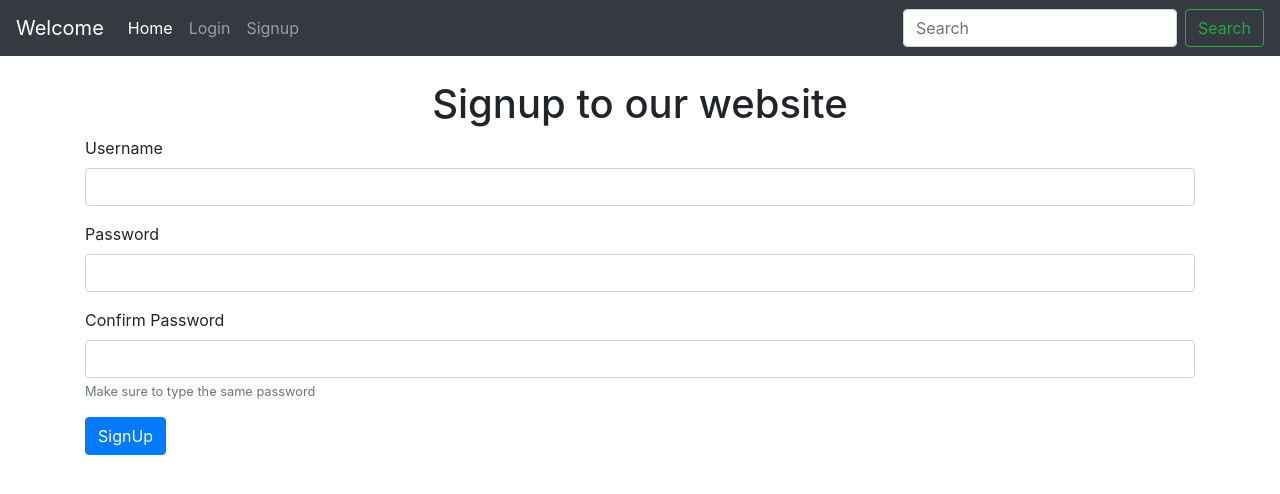
After one commit to vaynesuuu/warmup-Alecando, a PHP site: page /signup.php in a window 1280 px wide. The commit adds this page. Shown: the top 494 px of the page. Run offline with PHP 8.4, Linux system fonts and the light colour scheme.

Commit message:
Added new files

```diff
--- a/Source/newsfeed.php
+++ b/Source/newsfeed.php
@@ -18,4 +18,5 @@ catch(PDOException $error)
   echo "Failed to Connect";
 }
 
+
   ?>
--- a/Source/newsfeeddisplay.php
+++ b/Source/newsfeeddisplay.php
@@ -13,12 +13,10 @@ if(isset($_POST['message_btn']))
 			foreach($pdoQuery_run as $row)
 			{
 				echo '
-
 				<tr>
 					<th> '.$row->message.' </th><br></br>
 					<th> '.$row->date.' </th>
 				</tr>
-
 				';
 			}
 
--- /dev/null
+++ b/Source/partials.php
@@ -0,0 +1,42 @@
+<?php
+if(isset($_SESSION['loggedin']) && $_SESSION['loggedin']==true){
+  $loggedin= true;
+}
+else{
+  $loggedin = false;
+}
+echo '<nav class="navbar navbar-expand-lg navbar-dark bg-dark">
+  <a class="navbar-brand" href="/newsfeed">Welcome</a>
+  <button class="navbar-toggler" type="button" data-toggle="collapse" data-target="#navbarSupportedContent" aria-controls="navbarSupportedContent" aria-expanded="false" aria-label="Toggle navigation">
+    <span class="navbar-toggler-icon"></span>
+  </button>
+
+  <div class="collapse navbar-collapse" id="navbarSupportedContent">
+    <ul class="navbar-nav mr-auto">
+      <li class="nav-item active">
+        <a class="nav-link" href="index.php">Home <span class="sr-only">(current)</span></a>
+      </li>';
+
+      if(!$loggedin){
+      echo '<li class="nav-item">
+        <a class="nav-link" href="/newsfeed/login.php">Login</a>
+      </li>
+      <li class="nav-item">
+        <a class="nav-link" href="/newsfeed/signup.php">Signup</a>
+      </li>';
+      }
+      if($loggedin){
+      echo '<li class="nav-item">
+        <a class="nav-link" href="/newsfeed/logout.php">Logout</a>
+      </li>';
+    }
+
+
+    echo '</ul>
+    <form class="form-inline my-2 my-lg-0">
+      <input class="form-control mr-sm-2" type="search" placeholder="Search" aria-label="Search">
+      <button class="btn btn-outline-success my-2 my-sm-0" type="submit">Search</button>
+    </form>
+  </div>
+</nav>';
+?>
--- /dev/null
+++ b/Source/signup.php
@@ -0,0 +1,94 @@
+<?php
+$showAlert = false;
+$showError = false;
+if($_SERVER["REQUEST_METHOD"] == "POST"){
+    include 'logincon.php';
+    $username = $_POST["username"];
+    $password = $_POST["password"];
+    $cpassword = $_POST["cpassword"];
+    // $exists=false;
+
+
+    $existSql = "SELECT * FROM `userlogin` WHERE username = '$username'";
+    $result = mysqli_query($conn, $existSql);
+    $numExistRows = mysqli_num_rows($result);
+    if($numExistRows > 0){
+        // $exists = true;
+        $showError = "Username Already Exists";
+    }
+    else{
+        // $exists = false;
+        if(($password == $cpassword)){
+            $hash = password_hash($password, PASSWORD_DEFAULT);
+            $sql = "INSERT INTO `userlogin` ( `username`, `password`) VALUES ('$username', '$hash')";
+            $result = mysqli_query($conn, $sql);
+            if ($result){
+                $showAlert = true;
+            }
+        }
+        else{
+            $showError = "Passwords do not match";
+        }
+    }
+}
+
+?>
+
+<!doctype html>
+<html lang="en">
+  <head>
+    <!-- Required meta tags -->
+    <meta charset="utf-8">
+    <meta name="viewport" content="width=device-width, initial-scale=1, shrink-to-fit=no">
+
+    <!-- Bootstrap CSS -->
+    <link rel="stylesheet" href="https://stackpath.bootstrapcdn.com/bootstrap/4.4.1/css/bootstrap.min.css" integrity="sha384-Vkoo8x4CGsO3+Hhxv8T/Q5PaXtkKtu6ug5TOeNV6gBiFeWPGFN9MuhOf23Q9Ifjh" crossorigin="anonymous">
+
+    <title>SignUp</title>
+  </head>
+  <body>
+    <?php require 'partials.php' ?>
+    <?php
+    if($showAlert){
+    echo ' <div class="alert alert-success alert-dismissible fade show" role="alert">
+        <strong>Success!</strong> Your account is now created and you can login
+        <button type="button" class="close" data-dismiss="alert" aria-label="Close">
+            <span aria-hidden="true">&times;</span>
+        </button>
+    </div> ';
+    }
+    if($showError){
+    echo ' <div class="alert alert-danger alert-dismissible fade show" role="alert">
+        <strong>Error!</strong> '. $showError.'
+        <button type="button" class="close" data-dismiss="alert" aria-label="Close">
+            <span aria-hidden="true">&times;</span>
+        </button>
+    </div> ';
+    }
+    ?>
+
+    <div class="container my-4">
+     <h1 class="text-center">Signup to our website</h1>
+     <form action="/newsfeed/signup.php" method="post">
+        <div class="form-group">
+            <label for="username">Username</label>
+            <input type="text" maxlength="11" class="form-control" id="username" name="username" aria-describedby="emailHelp">
+
+        </div>
+        <div class="form-group">
+            <label for="password">Password</label>
+            <input type="password" maxlength="23" class="form-control" id="password" name="password">
+        </div>
+        <div class="form-group">
+            <label for="cpassword">Confirm Password</label>
+            <input type="password" class="form-control" id="cpassword" name="cpassword">
+            <small id="emailHelp" class="form-text text-muted">Make sure to type the same password</small>
+        </div>
+
+        <button type="submit" class="btn btn-primary">SignUp</button>
+     </form>
+    </div>
+
+
+  </body>
+</html>
```
Also changed, not shown: Database/newsfeeddb (1).sql (renamed from Database/newsfeeddb.sql, +32 -1 lines), Source/index.php (+16 -4 lines), Source/login.php (added, +89 -0 lines), Source/logincon.php (added, +15 -0 lines), Source/logout.php (added, +9 -0 lines), Source/newsfeedoutput.php (deleted, +0 -31 lines).
